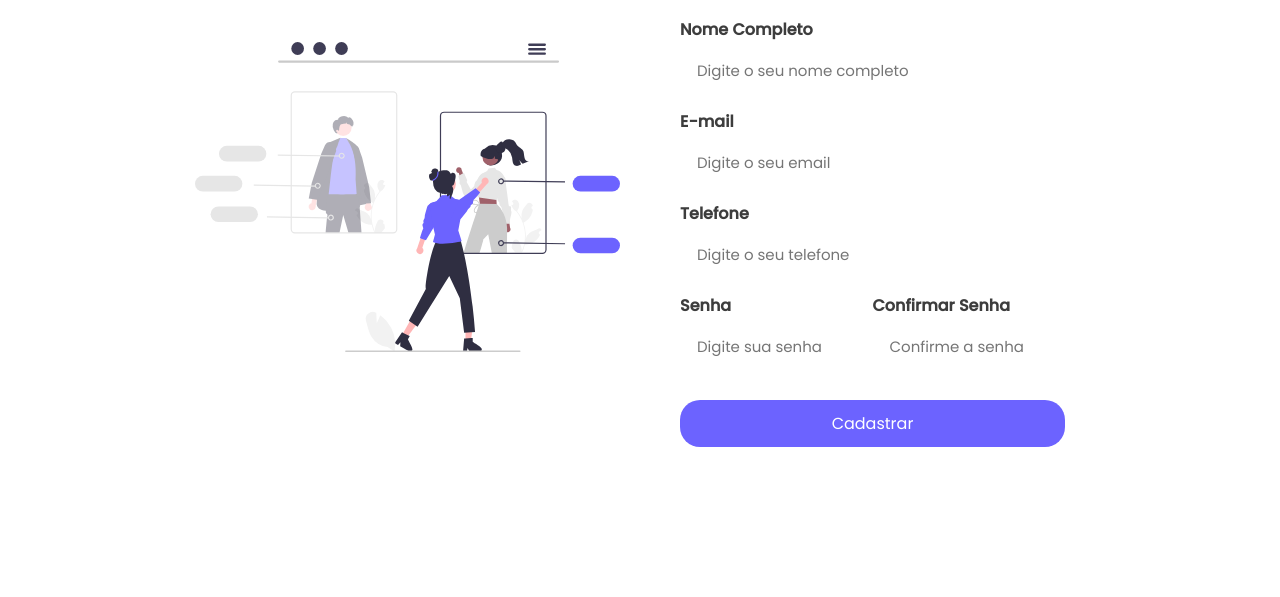
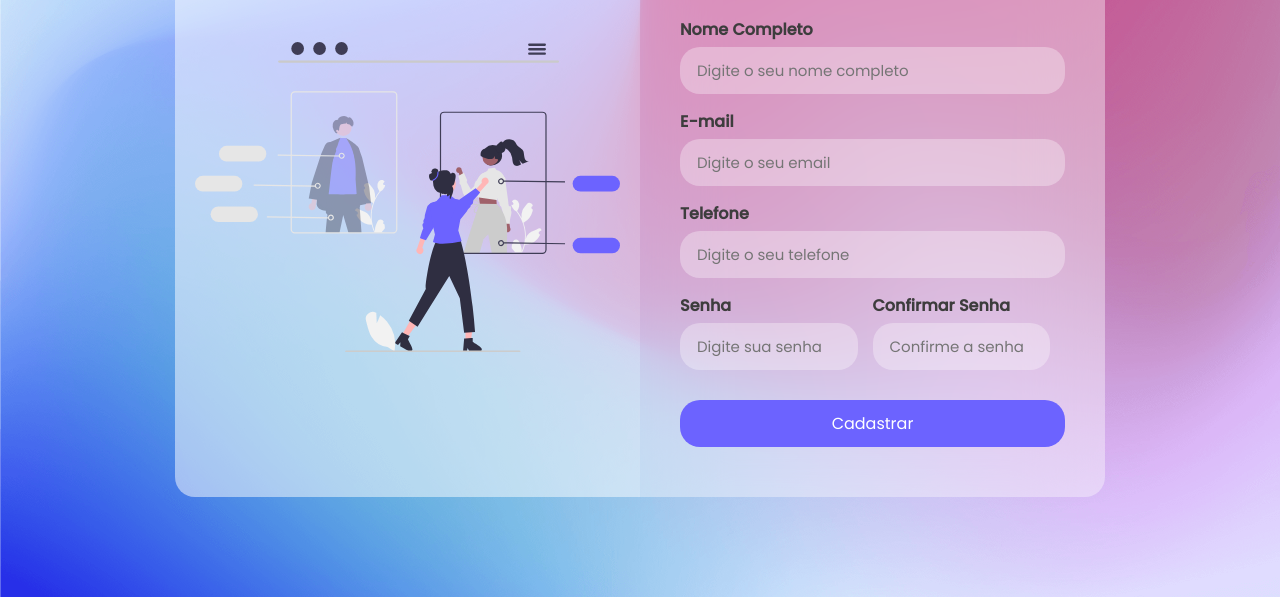
Before and after one commit to ana-luizaa/formulario, a plain HTML site: page index.html in a window 1280 px wide. Shown: the part 203-800 px from the top of the page. Drawn offline with Linux system fonts and the light colour scheme.

Commit message:
atualizaçao cor

```diff
--- a/style.css
+++ b/style.css
@@ -6,7 +6,7 @@
     font-family: 'Poppins', sans-serif;
 }
 body{
-    background-image: url(assets/background.pngut);
+    background-image: url(assets/background.png);
     background-position: center;
     background-repeat: no-repeat;
     background-size: cover;
```
